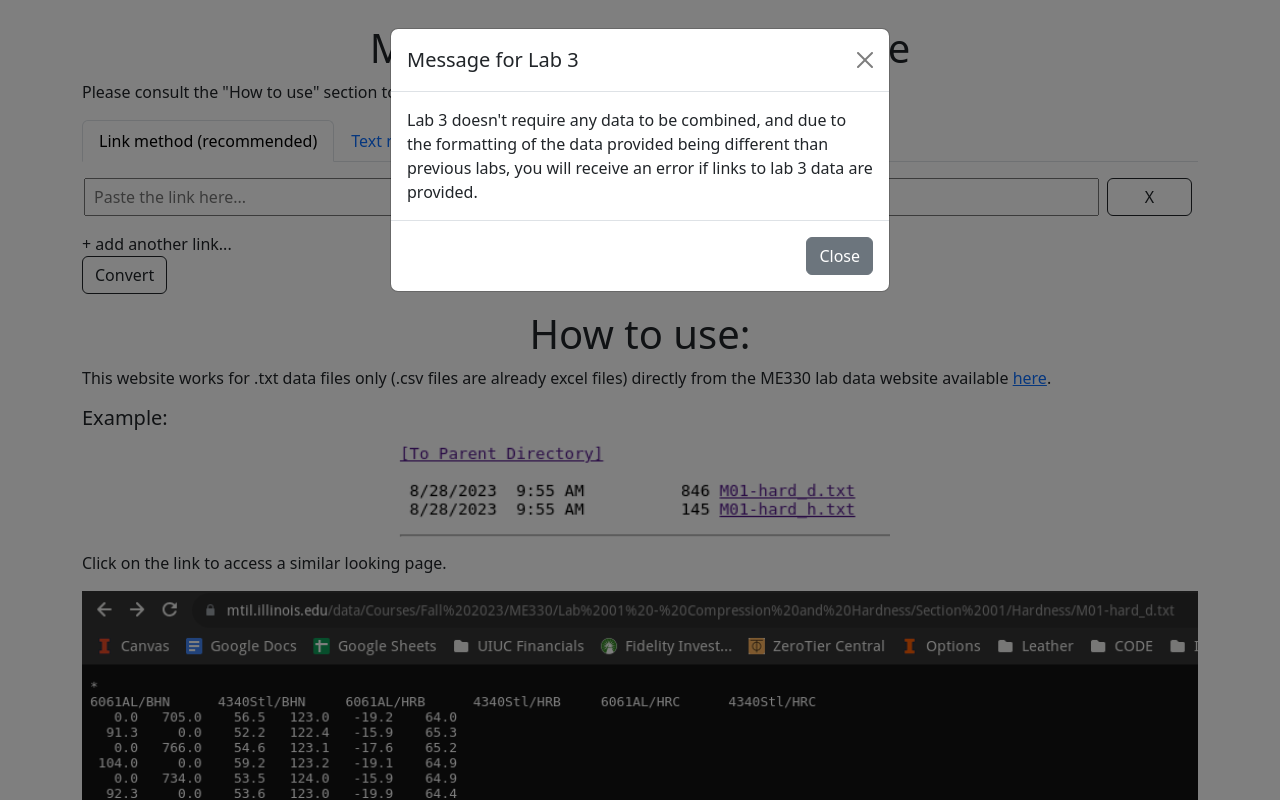
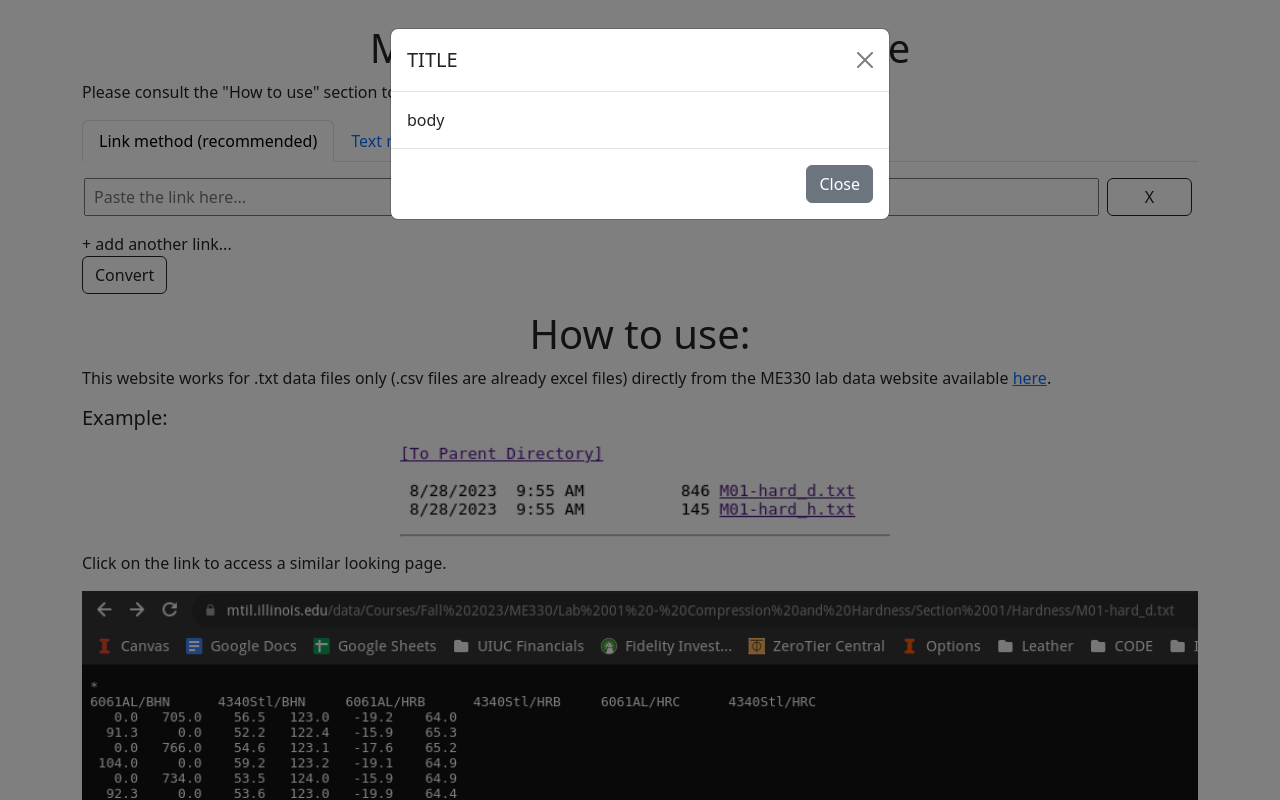
Before and after one commit to jcrayb/ME330-converter, a Flask app: page / in a window 1280 px wide. Run offline with Flask 3, Linux system fonts and the light colour scheme; some libraries are stand-ins or nearby versions.

Commit message:
Custom modal messages
Added ability to generate modals based on a json file.

```diff
--- a/app.py
+++ b/app.py
@@ -3,6 +3,7 @@ from txt_to_csv import convert_txt_to_csv
 import requests
 from urllib.parse import urlparse
 import io
+import os
 import pandas as pd
 
 app = Flask(__name__)
@@ -46,4 +47,6 @@ def route_convert(type_):
 
 
 if __name__ == '__main__':
+    if not os.path.exists('./static/config'):
+        os.mkdir('./static/config')
     app.run(debug=True, host="0.0.0.0", port='8080')
--- /dev/null
+++ b/static/config/modal.json
@@ -0,0 +1,5 @@
+{
+    "id":"lab3",
+    "title":"TITLE",
+    "body":"body"
+}
--- a/templates/app.html
+++ b/templates/app.html
@@ -19,35 +19,66 @@
     </style>
 
     <script>
+        function modal(){
+          fetch('./static/config/modal.json')
+          .then(response => response.json())
+          .then(data =>{
+
+            console.log(data)
+            title = data['title'];
+            body = data['body'];
+            cookie_id = data['id'];
+
+            if(title===undefined){
+              console.log('no file')
+              return
+            }
+
+            title_element = document.getElementById('modal-title');
+            body_element =  document.getElementById('modal-body');
+
+            title_element.innerHTML = title;
+            body_element.innerHTML = body;
+
+            closing_elements = document.getElementsByClassName('modal-dismiss');
+            console.log(closing_elements);
+            Array.from(closing_elements).forEach((element) => {
+              element.setAttribute('onclick', `set_visited("${cookie_id}")`);
+            });
+
+            toggle_modal(cookie_id)
+          }
+          )
+        }
         function toggle_modal(){
-            visited = localStorage.getItem('visited')
+            visited = localStorage.getItem(cookie_id)
 
             if(visited != 'true'){
-
-                modalElement = document.getElementById('staticBackdrop')
+                modalElement = document.getElementById('modal')
                 const modal = new bootstrap.Modal(modalElement);
                 modal.show();
         }};
-        function set_visited(){
-            localStorage.setItem('visited', true)
+
+        function set_visited(cookie_id){
+            localStorage.setItem(cookie_id, true)
         }
     </script>
 </head>
-<body onload="toggle_modal()">
+<body onload="modal()">
     <div class="container pt-4">
         <!-- ERROR MESSAGE -->
-        <div class="modal fade" id="staticBackdrop" data-bs-backdrop="static" data-bs-keyboard="false" tabindex="-1" aria-labelledby="staticBackdropLabel" aria-hidden="true" >
+        <div class="modal fade" id="modal" data-bs-backdrop="static" data-bs-keyboard="false" tabindex="-1" aria-labelledby="staticBackdropLabel" aria-hidden="true" >
             <div class="modal-dialog">
               <div class="modal-content">
                 <div class="modal-header">
-                  <h1 class="modal-title fs-5" id="staticBackdropLabel">Message for Lab 3</h1>
-                  <button type="button" class="btn-close" data-bs-dismiss="modal" aria-label="Close" onclick="set_visited()"></button>
+                  <h1 class="modal-title fs-5" id="modal-title"></h1>
+                  <button type="button" class="btn-close modal-dismiss" data-bs-dismiss="modal" aria-label="Close"></button>
                 </div>
-                <div class="modal-body">
-                  Lab 3 doesn't require any data to be combined, and due to the formatting of the data provided being different than previous labs, you will receive an error if links to lab 3 data are provided.
+                <div class="modal-body" id="modal-body">
+                  <!-- Lab 3 doesn't require any data to be combined, and due to the formatting of the data provided being different than previous labs, you will receive an error if links to lab 3 data are provided. -->
                 </div>
                 <div class="modal-footer">
-                  <button type="button" class="btn btn-secondary" data-bs-dismiss="modal" onclick="set_visited()">Close</button>
+                  <button type="button" class="btn btn-secondary modal-dismiss" data-bs-dismiss="modal">Close</button>
                 </div>
               </div>
             </div>
```
